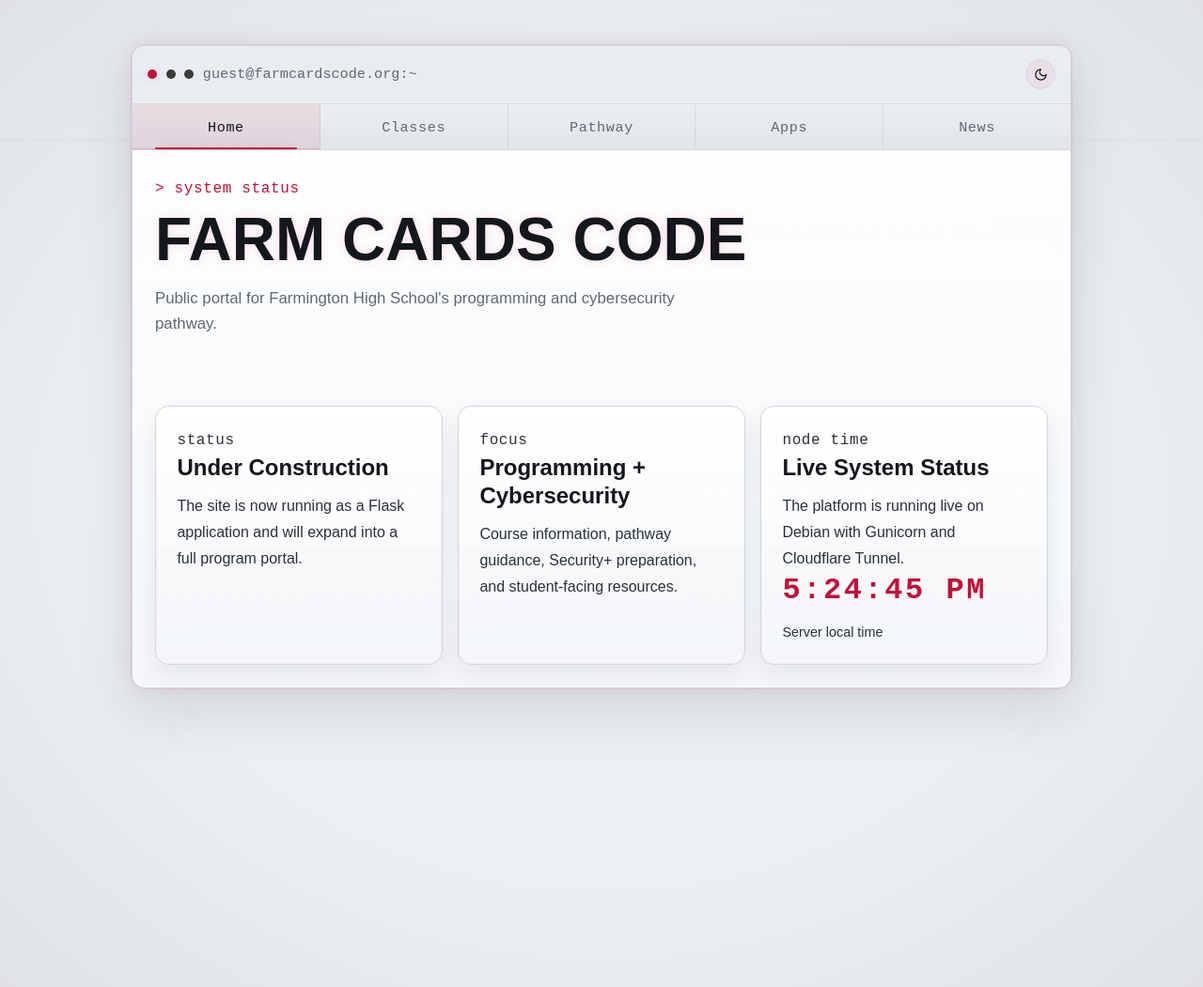
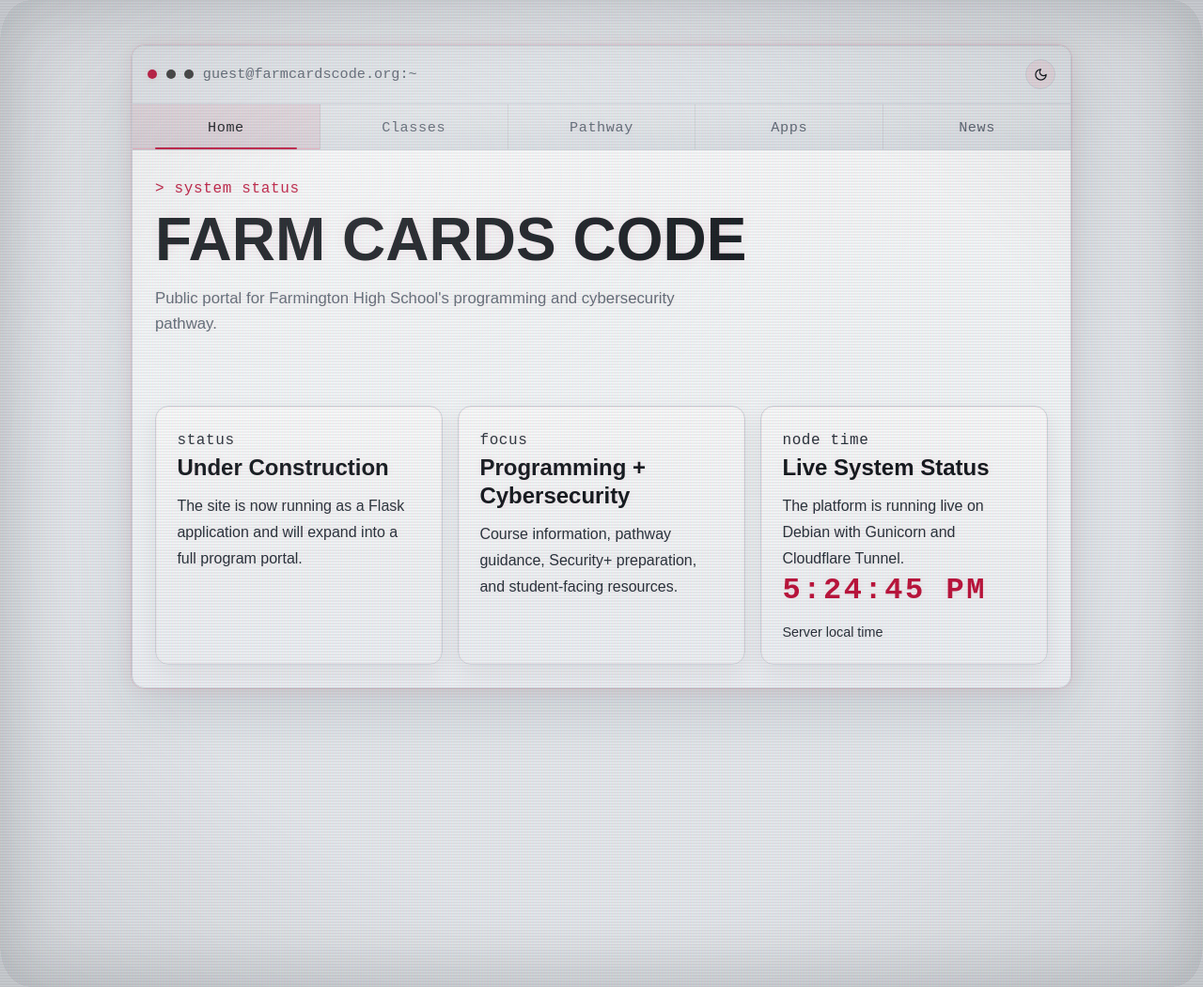
Before and after one commit to FarmCardsCode/www-farmcardscode, a Flask app: page / in a window 1280 px wide. Shown: the whole page at 94% size. Run offline with Flask 3, Linux system fonts and the light colour scheme.

Commit message:
Add CRT bloom, flicker, jitter, raster, and curvature effects
Move the CRT overlays above the page content and add phosphor bloom,
subtle brightness flicker, horizontal sync jitter, an RGB aperture
grille with finer scanlines, a properly sized rolling refresh band, and
a curved-glass edge falloff. Effects live in base.html only, so embedded
apps are unaffected. Animations now keep running while the window is
unfocused and pause only when the tab is hidden.

Co-Authored-By: Claude Opus 5.5 <noreply@anthropic.com>

```diff
--- a/app/static/css/style.css
+++ b/app/static/css/style.css
@@ -52,17 +52,28 @@
   --shadow-red: rgba(255, 49, 92, 0.14);
 
   /* Overlay tuning */
-  --noise-opacity: 0.028;
-  --vignette-opacity: 0.18;
+  --noise-opacity: 0.06;
+  --vignette-opacity: 0.32;
 
   /* CRT scanline overlay tuning */
-  --scanline-sweep-opacity: 0.68;
-  --scanline-pattern-opacity: 0.30;
-  --scanline-sweep-color: rgba(155, 155, 155, 0.22);
-  --scanline-pattern-color: rgba(155, 155, 155, 0.14);
-  --scanline-pattern-size: 10px;
-  --scanline-sweep-duration: 5.5s;
+  --scanline-sweep-opacity: 0.7;
+  --scanline-pattern-opacity: 1;
+  --scanline-sweep-color: rgba(185, 185, 195, 0.07);
+  --scanline-sweep-edge: rgba(215, 215, 225, 0.2);
+  --scanline-sweep-height: clamp(70px, 14vh, 160px);
+  --scanline-pattern-color: rgba(0, 0, 0, 0.2);
+  --scanline-pattern-size: 3px;
+  --scanline-sweep-duration: 7s;
   --scanline-pattern-duration: 0.75s;
+
+  /* CRT phosphor tuning: bloom halo around text, the RGB aperture grille,
+     brightness flicker depth, and the curved-glass edge falloff */
+  --bloom-core: rgba(255, 255, 255, 0.16);
+  --bloom-halo: rgba(255, 49, 92, 0.2);
+  --raster-opacity: 0.07;
+  --flicker-color: rgba(0, 0, 0, 0.05);
+  --glass-edge: rgba(0, 0, 0, 0.55);
+  --glass-shine: rgba(255, 255, 255, 0.025);
 }
 
 /* --------------------------------------------------------------------------
@@ -147,19 +166,28 @@ body {
 /* ==========================================================================
    OVERLAY LAYERS
    --------------------------------------------------------------------------
-   The site uses two fixed overlay elements in the background:
-   - .noise: very subtle static grain for texture
-   - .scanlines: CRT scanline pattern and sweep line using pseudo-elements
+   The CRT look is built from fixed, click-through layers stacked above the
+   page content (base.html), bottom to top:
+   - .noise: crawling static grain
+   - .scanlines: raster line structure plus the rolling refresh band
+   - .flicker: tiny, irregular brightness dips
+   - .crt-glass: RGB aperture grille, vignette, and curved-glass edges
+   Bloom and jitter act on the content itself (see .terminal-shell).
+   Only base.html includes these layers, so the embedded apps are untouched.
    ========================================================================== */
 
 .noise,
-.scanlines {
+.scanlines,
+.flicker,
+.crt-glass {
   pointer-events: none;
   position: fixed;
-  z-index: 0;
+  z-index: 10;
 }
 
-.scanlines {
+.scanlines,
+.flicker,
+.crt-glass {
   inset: 0;
 }
 
@@ -225,62 +255,112 @@ html[data-idle] .typewriter::after {
 }
 
 /* --------------------------------------------------------------------------
-   Moving sweep line.
-   This travels vertically down the viewport and gives the screen a classic
-   analog refresh-pass feel.
+   Rolling refresh band.
+   A soft band of brightness with a crisp leading edge rolls down the screen,
+   like the beam pass of an analog set. Its height scales with the viewport
+   (clamped) so it reads the same on a phone and on a projector, and the
+   sweep starts and ends one band-height off-screen so it never pops in.
    -------------------------------------------------------------------------- */
 .scanlines::before {
   top: 0;
   left: 0;
   width: 100%;
-  height: 6px;
+  height: var(--scanline-sweep-height);
   background: linear-gradient(
     to bottom,
-    rgba(155, 155, 155, 0.04),
-    var(--scanline-sweep-color),
-    rgba(155, 155, 155, 0.02)
+    transparent 0%,
+    var(--scanline-sweep-color) 75%,
+    var(--scanline-sweep-color) calc(100% - 2px),
+    var(--scanline-sweep-edge) calc(100% - 2px),
+    var(--scanline-sweep-edge) 100%
   );
   opacity: var(--scanline-sweep-opacity);
+  will-change: transform;
   animation: scanline-sweep var(--scanline-sweep-duration) linear infinite;
 }
 
 /* --------------------------------------------------------------------------
-   Repeating horizontal scanline pattern.
-   This creates the persistent CRT line structure across the full screen.
+   Raster scanlines.
+   Fine dark rows between the "beam" lines give the persistent CRT line
+   structure across the full screen; the slow crawl moves exactly one row
+   pitch per cycle so the loop is seamless.
    -------------------------------------------------------------------------- */
 .scanlines::after {
   inset: 0;
   background: linear-gradient(
     to bottom,
-    trasparent 0%,
-    transparent 30%,
-    var(--scanline-pattern-color) 30%,
-    var(--scanline-pattern-color) 70%,
-    transparent 70%,
-    transparent 100%
+    transparent 0%,
+    transparent 50%,
+    var(--scanline-pattern-color) 50%,
+    var(--scanline-pattern-color) 100%
   );
   background-size: 100% var(--scanline-pattern-size);
   opacity: var(--scanline-pattern-opacity);
-  animation: scanline-texture var(--scanline-pattern-duration) steps(60) infinite;
+  animation: scanline-texture var(--scanline-pattern-duration) steps(3) infinite;
 }
 
 /* --------------------------------------------------------------------------
-   Soft screen vignette.
-   This slightly darkens the outer edges so the page reads more like a display
-   surface and less like a flat browser canvas.
+   Phosphor flicker.
+   A faint dark wash whose opacity wobbles irregularly, so overall screen
+   brightness dips by a percent or two at uneven intervals. Opacity is the
+   only animated property, which keeps this on the compositor.
    -------------------------------------------------------------------------- */
-body::before {
-  content: "";
-  pointer-events: none;
-  position: fixed;
-  inset: 0;
-  z-index: 0;
+.flicker {
+  background: var(--flicker-color);
+  opacity: 0;
+  will-change: opacity;
+  animation: crt-flicker 4.3s steps(1) infinite;
+}
+
+@keyframes crt-flicker {
+  0%   { opacity: 0.2; }
+  4%   { opacity: 0.6; }
+  8%   { opacity: 0.1; }
+  15%  { opacity: 0.4; }
+  22%  { opacity: 0; }
+  31%  { opacity: 0.5; }
+  33%  { opacity: 1; }
+  35%  { opacity: 0.3; }
+  47%  { opacity: 0.1; }
+  58%  { opacity: 0.6; }
+  64%  { opacity: 0.2; }
+  71%  { opacity: 0.8; }
+  73%  { opacity: 0.1; }
+  86%  { opacity: 0.4; }
+  93%  { opacity: 0; }
+}
+
+/* --------------------------------------------------------------------------
+   Curved glass.
+   Stacks the RGB aperture grille (vertical red/green/blue phosphor stripes,
+   the "rasterized" texture of a real tube), a soft specular highlight, and a
+   radial vignette. The rounded box plus its inset and outer shadows darkens
+   the corners and edges the way a slightly convex screen falls off, without
+   warping the content itself, so text stays crisp and clicks land where
+   they look like they should.
+   -------------------------------------------------------------------------- */
+.crt-glass {
+  border-radius: 3vmin / 4vmin;
   background:
     radial-gradient(
+      ellipse 70% 55% at 28% 18%,
+      var(--glass-shine),
+      transparent 70%
+    ),
+    radial-gradient(
       ellipse at center,
-      transparent 55%,
+      transparent 58%,
       rgba(0, 0, 0, var(--vignette-opacity)) 100%
+    ),
+    repeating-linear-gradient(
+      to right,
+      rgba(255, 0, 60, var(--raster-opacity)) 0 1px,
+      rgba(0, 255, 90, var(--raster-opacity)) 1px 2px,
+      rgba(40, 90, 255, var(--raster-opacity)) 2px 3px
     );
+  box-shadow:
+    inset 0 0 6vmin 1vmin var(--glass-edge),
+    0 0 1.5vmin 3vmin var(--glass-edge);
 }
 
 /* ==========================================================================
@@ -304,6 +384,28 @@ body::before {
     0 24px 60px var(--shadow),
     0 0 24px var(--shadow-red);
   overflow: hidden;
+
+  /* Phosphor bloom: a tight bright core plus a wider red halo on all text,
+     so glyphs look like they're glowing off the tube rather than printed */
+  text-shadow:
+    0 0 1px var(--bloom-core),
+    0 0 9px var(--bloom-halo);
+
+  /* Horizontal sync jitter: the picture holds still almost all the time,
+     then slips a pixel or two for a frame or so. Whole-pixel offsets only,
+     so text never lands on a half pixel and blurs. */
+  animation: crt-jitter 9s steps(1) infinite;
+}
+
+@keyframes crt-jitter {
+  0%     { transform: translate3d(0, 0, 0); }
+  31%    { transform: translate3d(1px, 0, 0); }
+  31.4%  { transform: translate3d(0, 0, 0); }
+  62%    { transform: translate3d(-2px, 0, 0); }
+  62.3%  { transform: translate3d(1px, 0, 0); }
+  62.7%  { transform: translate3d(0, 0, 0); }
+  88%    { transform: translate3d(0, 1px, 0); }
+  88.3%  { transform: translate3d(0, 0, 0); }
 }
 
 /* --------------------------------------------------------------------------
@@ -390,7 +492,9 @@ body::before {
   font-size: clamp(2rem, 5vw, 4rem);
   line-height: 1.05;
   text-transform: uppercase;
-  text-shadow: 0 0 10px rgba(255, 49, 92, 0.16);
+  text-shadow:
+    0 0 1px var(--bloom-core),
+    0 0 14px var(--bloom-halo);
 }
 
 /* Blinking cursor after typewriter hero titles, as a CSS pseudo-element
@@ -751,13 +855,21 @@ body::before {
     --shadow: rgba(25, 30, 40, 0.12);
     --shadow-red: rgba(193, 18, 58, 0.08);
 
-    --noise-opacity: 0.006;
-    --vignette-opacity: 0.05;
+    --noise-opacity: 0.025;
+    --vignette-opacity: 0.08;
 
-    --scanline-sweep-opacity: 0.18;
-    --scanline-pattern-opacity: 0.10;
-    --scanline-sweep-color: rgba(0, 0, 0, 0.10);
-    --scanline-pattern-color: rgba(0, 0, 0, 0.08);
+    --scanline-sweep-opacity: 0.5;
+    --scanline-pattern-opacity: 1;
+    --scanline-sweep-color: rgba(0, 0, 0, 0.025);
+    --scanline-sweep-edge: rgba(0, 0, 0, 0.07);
+    --scanline-pattern-color: rgba(0, 0, 0, 0.05);
+
+    --bloom-core: rgba(255, 255, 255, 0);
+    --bloom-halo: rgba(193, 18, 58, 0.08);
+    --raster-opacity: 0.035;
+    --flicker-color: rgba(0, 0, 0, 0.025);
+    --glass-edge: rgba(25, 30, 40, 0.16);
+    --glass-shine: rgba(255, 255, 255, 0.12);
   }
 }
 
--- a/app/static/js/main.js
+++ b/app/static/js/main.js
@@ -77,15 +77,14 @@ window
 
 updateThemeButton();
 
-// The scanline sweep and noise jitter are full-viewport composites running
-// every frame; neither is worth the cost while the tab is hidden or
-// unfocused, so both pause via html[data-idle] (see style.css) and resume
+// The CRT overlays (scanline sweep, noise, flicker) and the shell jitter are
+// full-viewport composites running every frame. They keep playing while the
+// window is merely unfocused (still visible beside another window), but pause
+// via html[data-idle] (see style.css) while the tab is hidden, and resume
 // exactly where they left off.
 function setIdle(idle) {
   document.documentElement.toggleAttribute("data-idle", idle);
 }
 
-window.addEventListener("blur", () => setIdle(true));
-window.addEventListener("focus", () => setIdle(false));
 document.addEventListener("visibilitychange", () => setIdle(document.hidden));
 setIdle(document.hidden);
--- a/app/templates/base.html
+++ b/app/templates/base.html
@@ -10,6 +10,8 @@
 <body>
   <div class="noise"></div>
   <div class="scanlines"></div>
+  <div class="flicker"></div>
+  <div class="crt-glass"></div>
 
   <main class="terminal-shell">
     <div class="terminal-bar">
```
Also changed, not shown: other parts of app/static/css/style.css (+33 -15 lines).
